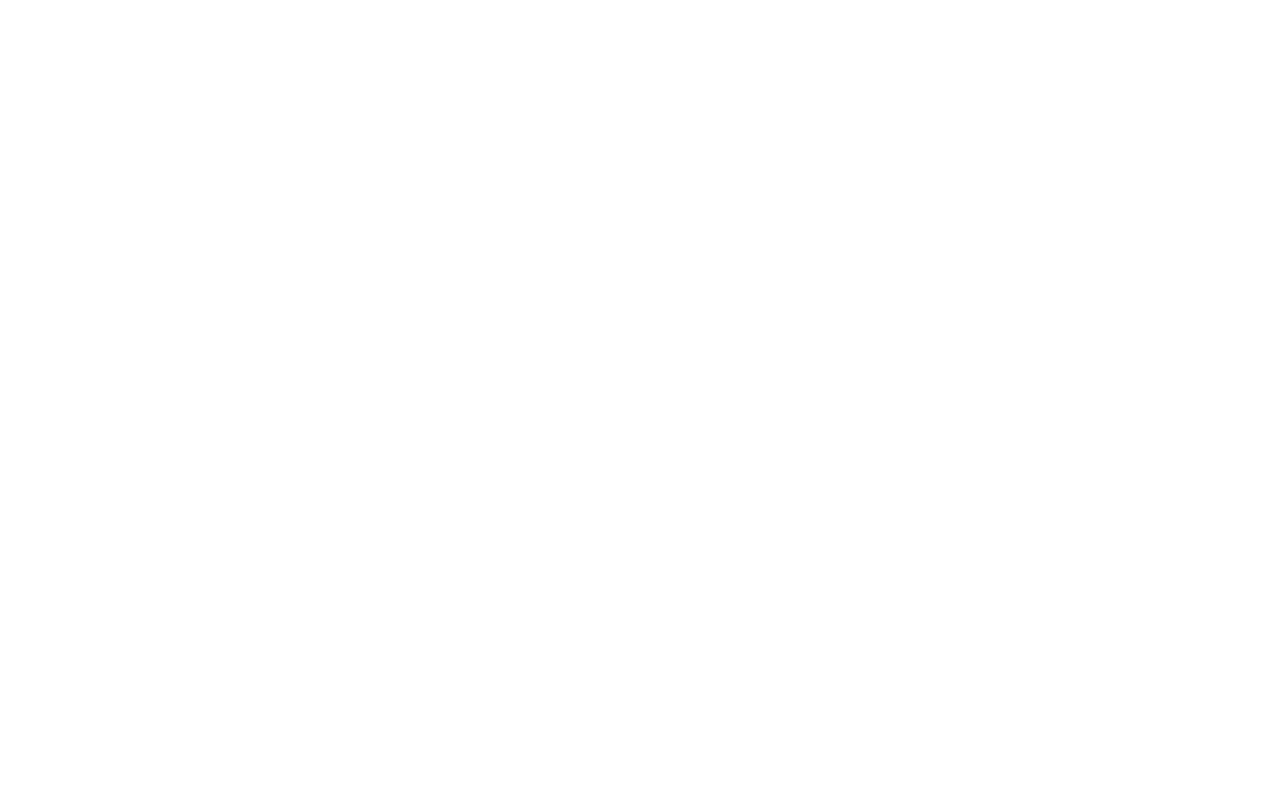
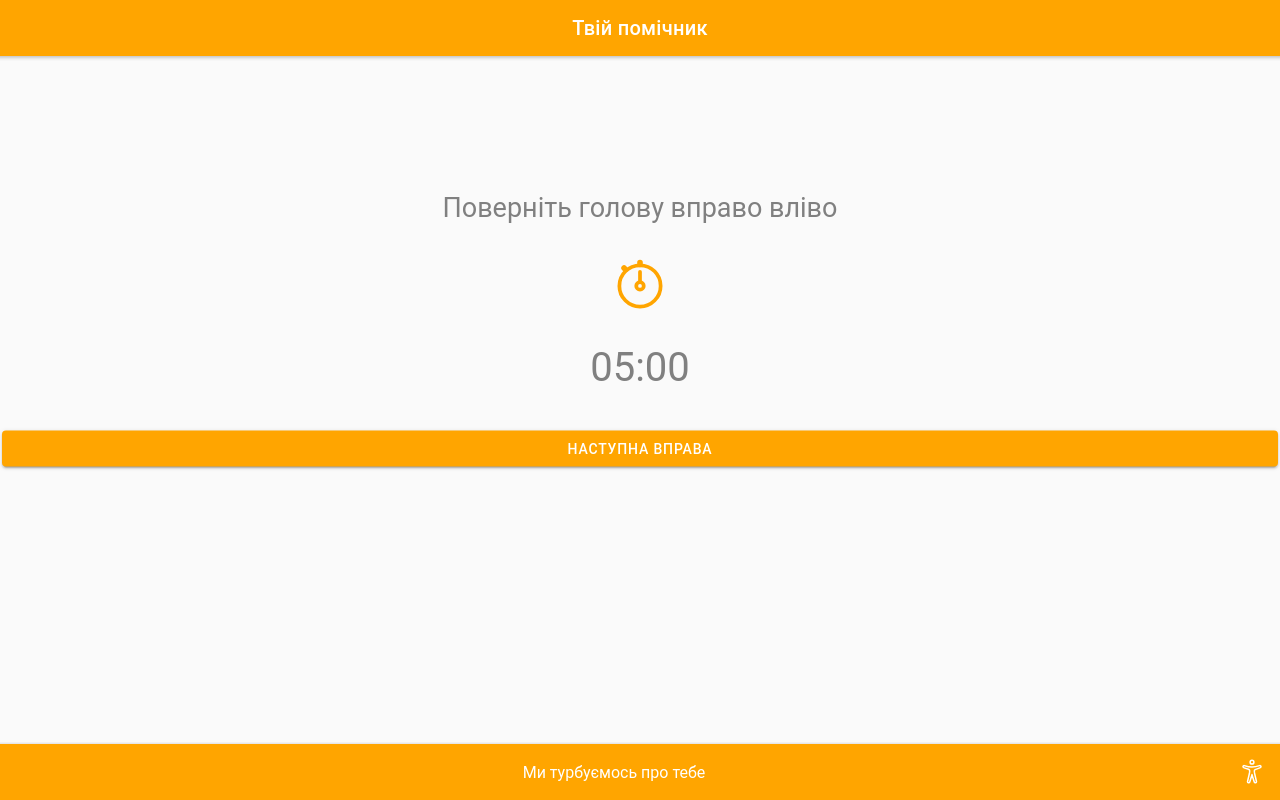
Before and after one commit to SolyaHetman/Mobile-App, a React (Create React App) app: page /trainings in a window 1280 px wide. Built offline with nearby package versions, Linux system fonts and the light colour scheme.

Commit message:
added page for traning

```diff
--- a/src/App.tsx
+++ b/src/App.tsx
@@ -4,6 +4,7 @@
 import Home from './pages/Home';
 import StartTrainingPage from './pages/Training/StartTrainingPage';
 import SettingTrainingPage from './pages/Training/SettingTrainigPage';
+import TrainingsPage from './pages/Training/TrainingsPages';
 
 /* Core CSS required for Ionic components to work properly */
 import '@ionic/react/css/core.css';
@@ -40,6 +41,9 @@
         <Route exact path="/home/startTraining/settings">
           <SettingTrainingPage />
         </Route>
+        <Route exact path="/trainings">
+          <TrainingsPage />
+        </Route>
       </IonRouterOutlet>
     </IonReactRouter>
   </IonApp>
--- /dev/null
+++ b/src/components/Trainings/Trainings.css
@@ -0,0 +1,36 @@
+.trainingContent {
+    text-align: center;
+    display: flex;
+    flex-direction: column;
+    position: relative;
+    top: 40%;
+    transform: translateY(-50%);
+}
+
+.timerIcon {
+    display: flex;
+    align-items: center;
+    justify-content: center;
+    font-size: 27px;
+    zoom: 2.5;
+    color: orange;
+}
+
+.trainingValue {
+    font-size: 27px;
+    color: grey;
+}
+
+.timer {
+    font-size: 40px;
+    color: grey;
+}
+
+.nextButton {
+    margin-top: 40px;
+    --background: orange;
+}
+
+ion-button.nextButton button {
+    background: orange;
+}
--- /dev/null
+++ b/src/components/Trainings/Trainings.tsx
@@ -0,0 +1,28 @@
+import React, { FC } from 'react';
+import { IonButtons, IonButton,IonIcon } from '@ionic/react';
+import { stopwatchOutline } from 'ionicons/icons';
+import './Trainings.css';
+
+//https://www.youtube.com/watch?v=_03VKmdrxV8
+
+type Props = {
+    exercise: string
+}
+const Trainings: FC<Props> = ({ exercise }) => {
+  return (
+    <>
+    <div className="trainingContent">
+        <span className="trainingValue">{exercise}</span>
+        <IonButtons className="timerIcon">
+              <IonButton>
+                <IonIcon slot="icon-only" icon={stopwatchOutline}/>
+              </IonButton>
+        </IonButtons>
+        <span className="timer">05:00</span>
+        <IonButton className="nextButton">Наступна вправа</IonButton>
+    </div>
+    </>
+  );
+}
+
+export default Trainings;
--- a/src/components/shared/header/Header.tsx
+++ b/src/components/shared/header/Header.tsx
@@ -1,4 +1,4 @@
-import React, { FC } from 'react'
+import React, { FC } from 'react';
 import { IonTitle, IonToolbar, IonButtons, IonBackButton, IonIcon, IonButton } from '@ionic/react';
 import { settingsOutline, informationCircleOutline } from 'ionicons/icons';
 import './Header.css';
--- /dev/null
+++ b/src/pages/Training/TrainingsPages.tsx
@@ -0,0 +1,23 @@
+import React from 'react';
+import { IonContent, IonPage, IonHeader, IonFooter } from '@ionic/react';
+import Header from '../../components/shared/header/Header';
+import Trainings  from '../../components/Trainings/Trainings';
+import Footer from '../../components/shared/footer/Footer'
+
+const TrainingsPage: React.FC = () => {
+  return (
+    <IonPage>
+      <IonHeader>
+          <Header title="Твій помічник" page="TrainingsPage"/>
+      </IonHeader>
+      <IonContent fullscreen>
+        <Trainings exercise="Поверніть голову вправо вліво"/>
+      </IonContent>
+      <IonFooter>
+        <Footer />
+      </IonFooter>
+    </IonPage>
+  );
+};
+
+export default TrainingsPage;
```
